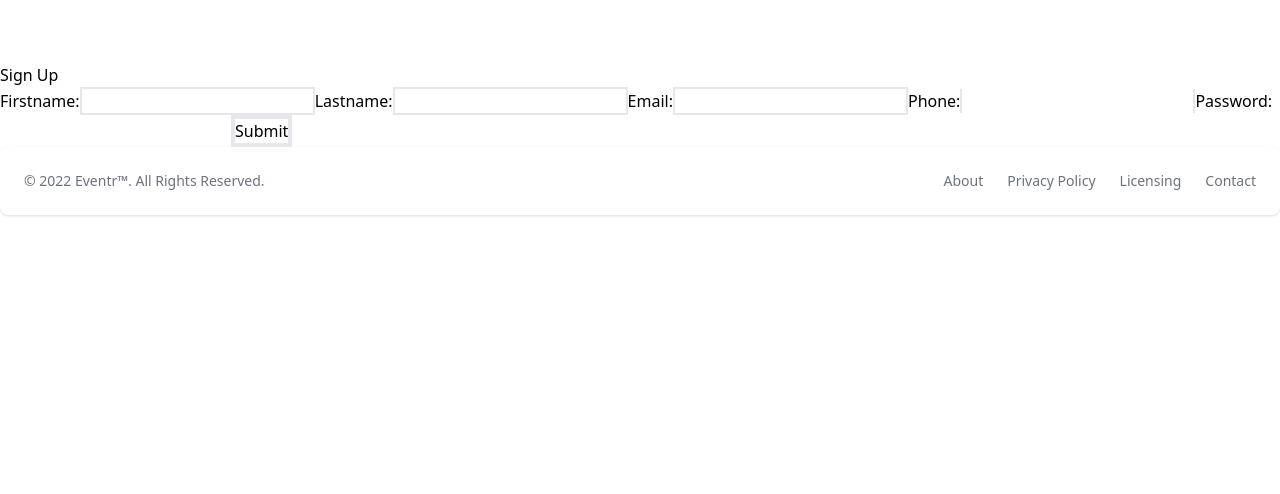
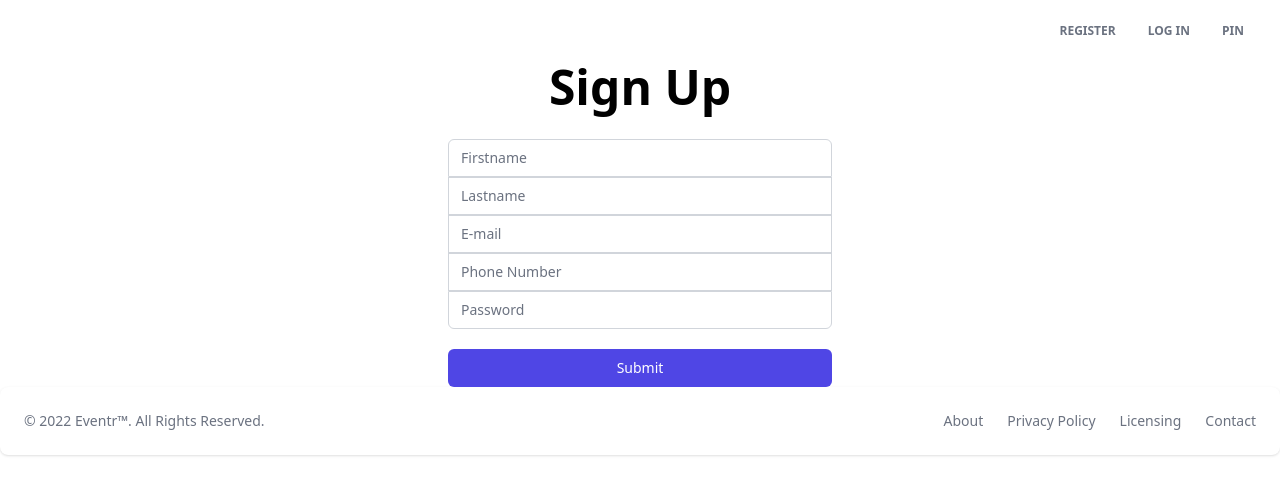
Before and after one commit to deep-das18/Eventr, a React (Create React App) app: page /register in a window 1280 px wide. Shown: the top 494 px of the page. Built offline with nearby package versions, Linux system fonts and the light colour scheme.

Commit message:
styled register page

```diff
--- a/src/components/Navbar.js
+++ b/src/components/Navbar.js
@@ -37,7 +37,9 @@
                   to="/register"
                 >
                   <i className="fab fa-facebook-square text-lg leading-lg text-white opacity-75"></i>
-                  <span className="ml-2">Register</span>
+                  <span className="ml-2 text-border text-gray-500">
+                    Register
+                  </span>
                 </Link>
               </li>
               <li className="nav-item">
@@ -46,7 +48,7 @@
                   to="/login"
                 >
                   <i className="fab fa-twitter text-lg leading-lg text-white opacity-75"></i>
-                  <span className="ml-2">Log in</span>
+                  <span className="ml-2 text-border text-gray-500">Log in</span>
                 </Link>
               </li>
               <li className="nav-item">
@@ -55,7 +57,7 @@
                   href="#pablo"
                 >
                   <i className="fab fa-pinterest text-lg leading-lg text-white opacity-75"></i>
-                  <span className="ml-2">Pin</span>
+                  <span className="ml-2 text-border text-gray-500">Pin</span>
                 </a>
               </li>
             </ul>
--- a/src/pages/Register.js
+++ b/src/pages/Register.js
@@ -44,59 +44,94 @@
     return <div className="loading"></div>;
   }
   return (
+    <div className=" flex flex-col items-center">
+      <h1 className=" font-bold text-5xl"> Sign Up</h1>
+      <form className=" mt-7 w-96">
         <div>
-      <h1> Sign Up</h1>
-      <form>
-        <label htmlFor="first-name">Firstname:</label>
           <input
-          className=" border-2"
+            className="appearance-none rounded-none relative block
+                  w-full px-3 py-2 border border-gray-300
+                  placeholder-gray-500 text-gray-900 rounded-t-md
+                  focus:outline-none focus:ring-indigo-500
+                  focus:border-indigo-500 focus:z-10 sm:text-sm"
             type="text"
             name="first-name"
             value={firstName}
             onChange={(e) => setFirstName(e.target.value)}
             required
+            placeholder="Firstname"
           />
-
-        <label htmlFor="last-name">Lastname:</label>
+        </div>
+        <div>
           <input
-          className=" border-2"
+            className="appearance-none rounded-none relative block
+                  w-full px-3 py-2 border border-gray-300
+                  placeholder-gray-500 text-gray-900
+                  focus:outline-none focus:ring-indigo-500
+                  focus:border-indigo-500 focus:z-10 sm:text-sm"
             type="text"
             name="last-name"
             value={lastname}
             onChange={(e) => setLastname(e.target.value)}
             required
+            placeholder="Lastname"
           />
-
-        <label htmlFor="email">Email:</label>
+        </div>
+        <div>
           <input
-          className=" border-2"
+            className="appearance-none rounded-none relative block
+                  w-full px-3 py-2 border border-gray-300
+                  placeholder-gray-500 text-gray-900
+                  focus:outline-none focus:ring-indigo-500
+                  focus:border-indigo-500 focus:z-10 sm:text-sm"
             type="email"
             name="email"
             value={email}
             onChange={(e) => setEmail(e.target.value)}
             required
+            placeholder="E-mail"
           />
-
-        <label htmlFor="phone">Phone:</label>
+        </div>
+        <div>
           <input
+            className="appearance-none rounded-none relative block
+                  w-full px-3 py-2 border border-gray-300
+                  placeholder-gray-500 text-gray-900
+                  focus:outline-none focus:ring-indigo-500
+                  focus:border-indigo-500 focus:z-10 sm:text-sm"
             type="tel"
             name="phone"
-          className=" border-x-2"
             value={phone}
             onChange={(e) => setPhone(e.target.value)}
             required
+            placeholder="Phone Number"
           />
-
-        <label htmlFor="password">Password:</label>
+        </div>
+        <div>
           <input
+            className="appearance-none rounded-none relative block
+                  w-full px-3 py-2 border border-gray-300
+                  placeholder-gray-500 text-gray-900 rounded-b-md
+                  focus:outline-none focus:ring-indigo-500
+                  focus:border-indigo-500 focus:z-10 sm:text-sm"
             type="password"
             name="password"
             value={password}
             onChange={(e) => setPassword(e.target.value)}
             required
+            placeholder="Password"
           />
+        </div>
 
-        <button className=" border-4" type="submit" onClick={handleSubmit}>
+        <button
+          className="group relative w-full flex justify-center
+                py-2 px-4 border border-transparent text-sm font-medium
+                rounded-md text-white bg-indigo-600 hover:bg-indigo-700
+                focus:outline-none focus:ring-2 focus:ring-offset-2
+                focus:ring-indigo-500 mt-5"
+          type="submit"
+          onClick={handleSubmit}
+        >
           Submit
         </button>
       </form>
```
Lines whose indentation alone changed are shown as unchanged.
